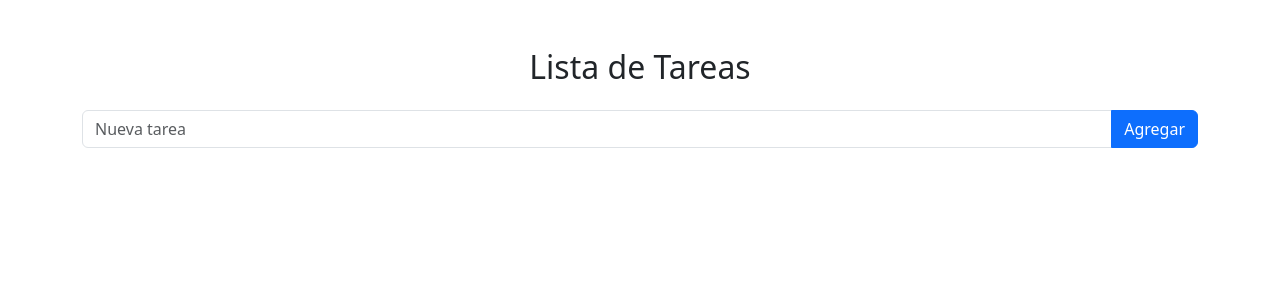
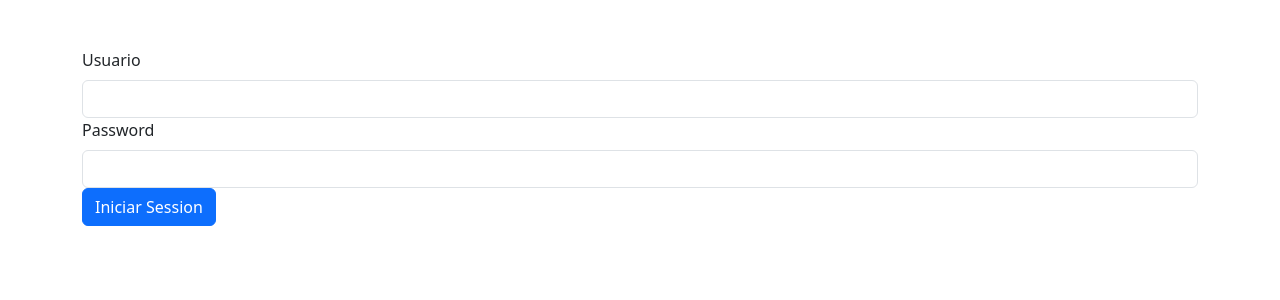
Before and after one commit to jalbornoz14/introduccion_react, a React (Create React App) app: page / in a window 1280 px wide. Shown: the top 300 px of the page. Built offline with nearby package versions, Linux system fonts and the light colour scheme.

Commit message:
Interface de login

```diff
--- a/src/App.js
+++ b/src/App.js
@@ -1,50 +1,15 @@
 import React, { useState } from "react";
-import logo from "./logo.svg";
+import { TablePeople } from './components/table.js'
+import { Login } from './components/login.js'
+
+
 import "./App.css";
 
 function App() {
-  const [task, setTask] = useState("");
-  const [tasks, setTasks] = useState([]);
-
-  const addTask = () => {
-    if (task.trim() === "") {
-      return;
-    }
-
-    // [1,2,3,4]     [1,2,3,4, task]
-    const newTasks = [...tasks, task];
-    setTask("");
-    setTasks(newTasks);
-  };
-
-  const deleteTask = (index) => {
-    return () => {
-      const newTasks = tasks.filter((_, i) => i !== index);
-      setTasks(newTasks);
-    };
-  }
 
   return (
     <div className="container mt-5">
-      <h2 className="text-center mb-4">Lista de Tareas</h2>
-      <div className="input-group mb-3">
-        <input
-          type="text"
-          placeholder="Nueva tarea"
-          value={task}
-          onChange={(e) => setTask(e.target.value)}
-          className="form-control"
-        />
-        <button onClick={addTask} className="btn btn-primary">Agregar</button>
-      </div>
-      <ul className="list-group">
-        {tasks.map((task, i) => (
-          <li key={i} className="list-group-item d-flex justify-content-between align-items-center">
-            {task}
-            <button className="btn btn-sm btn-danger" onClick={deleteTask(i)}>Eliminar</button>
-          </li>
-        ))}
-      </ul>
+      <Login/>
     </div>
   );
 }
--- /dev/null
+++ b/src/components/login.js
@@ -0,0 +1,44 @@
+import { useState } from "react"
+
+export const Login = () => {
+
+    const [user, setUser] = useState('');
+    const [password, setPassword] = useState('');
+
+    const verifyUser = () =>{
+        if (!user && !password || user != 'admin' && password != '123456' ) {
+            alert('informacion incorrecta')
+        }
+        alert('Bienvenido')
+        return
+    }
+
+    return (
+        <div className="">
+            <label className="form-label" for="user">Usuario</label>
+            <input
+                className="form-control"
+                type="text"
+                id="user"
+                name="user"
+                value={user}
+                onChange={(e)=>{setUser(e.target.value)}} />
+
+            <label className="form-label" for="pass">Password</label>
+            <input
+                className="form-control"
+                type="password"
+                id="pass"
+                name="pass"
+                value={password}
+                onChange={(e)=>{setPassword(e.target.value)}} />
+
+            <input
+            className="btn btn-primary"
+            type="button"
+            value="Iniciar Session"
+            onClick={verifyUser}
+            />
+        </div>
+    )
+}
--- /dev/null
+++ b/src/components/table.js
@@ -0,0 +1,34 @@
+export function TablePeople() {
+    return (
+        <table class="table">
+            <thead>
+                <tr>
+                    <th scope="col">#</th>
+                    <th scope="col">First</th>
+                    <th scope="col">Last</th>
+                    <th scope="col">Handle</th>
+                </tr>
+            </thead>
+            <tbody>
+                <tr>
+                    <th scope="row">1</th>
+                    <td>Mark</td>
+                    <td>Otto</td>
+                    <td>@mdo</td>
+                </tr>
+                <tr>
+                    <th scope="row">2</th>
+                    <td>Jacob</td>
+                    <td>Thornton</td>
+                    <td>@fat</td>
+                </tr>
+                <tr>
+                    <th scope="row">3</th>
+                    <td>John</td>
+                    <td>Doe</td>
+                    <td>@social</td>
+                </tr>
+            </tbody>
+        </table>
+    )
+}
```
